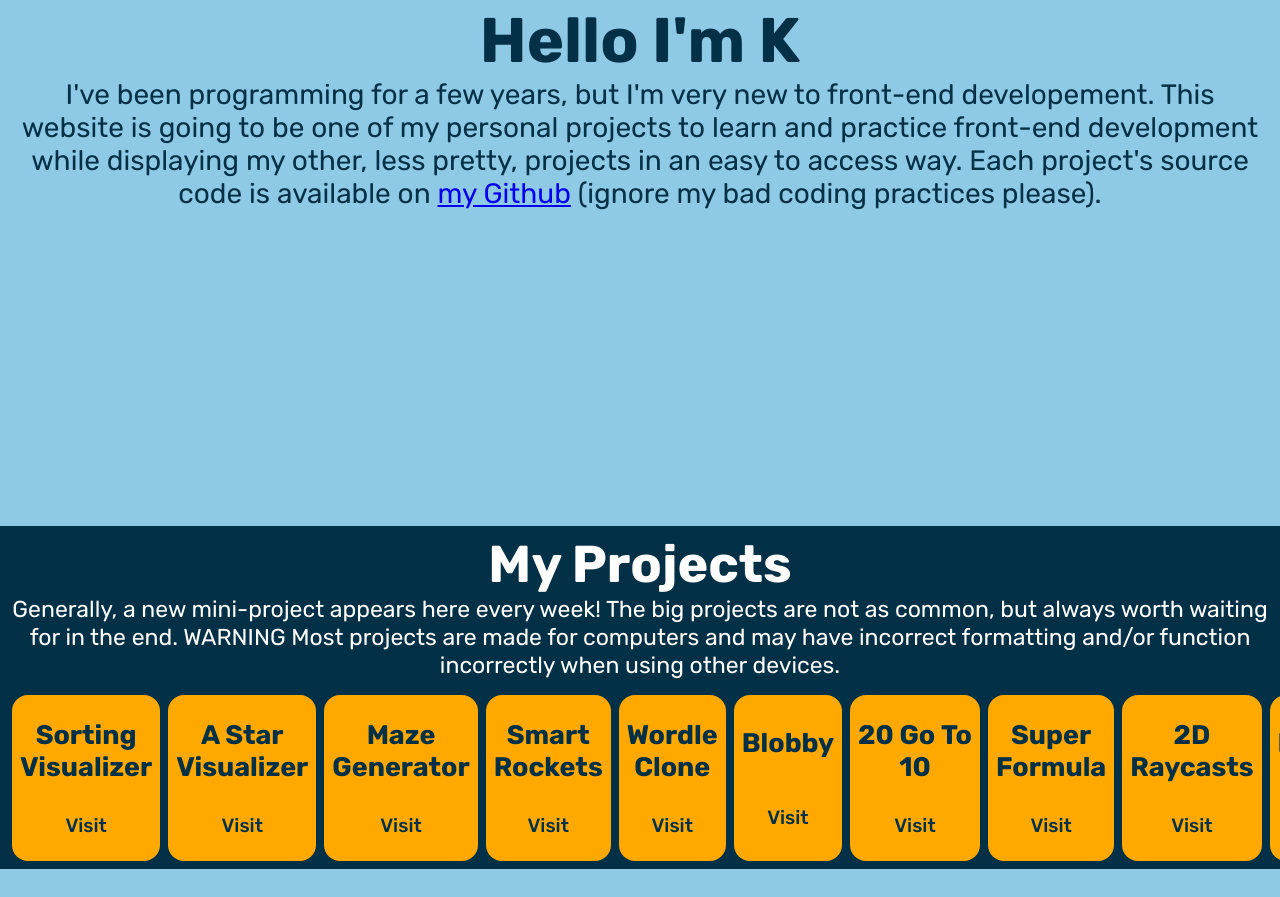
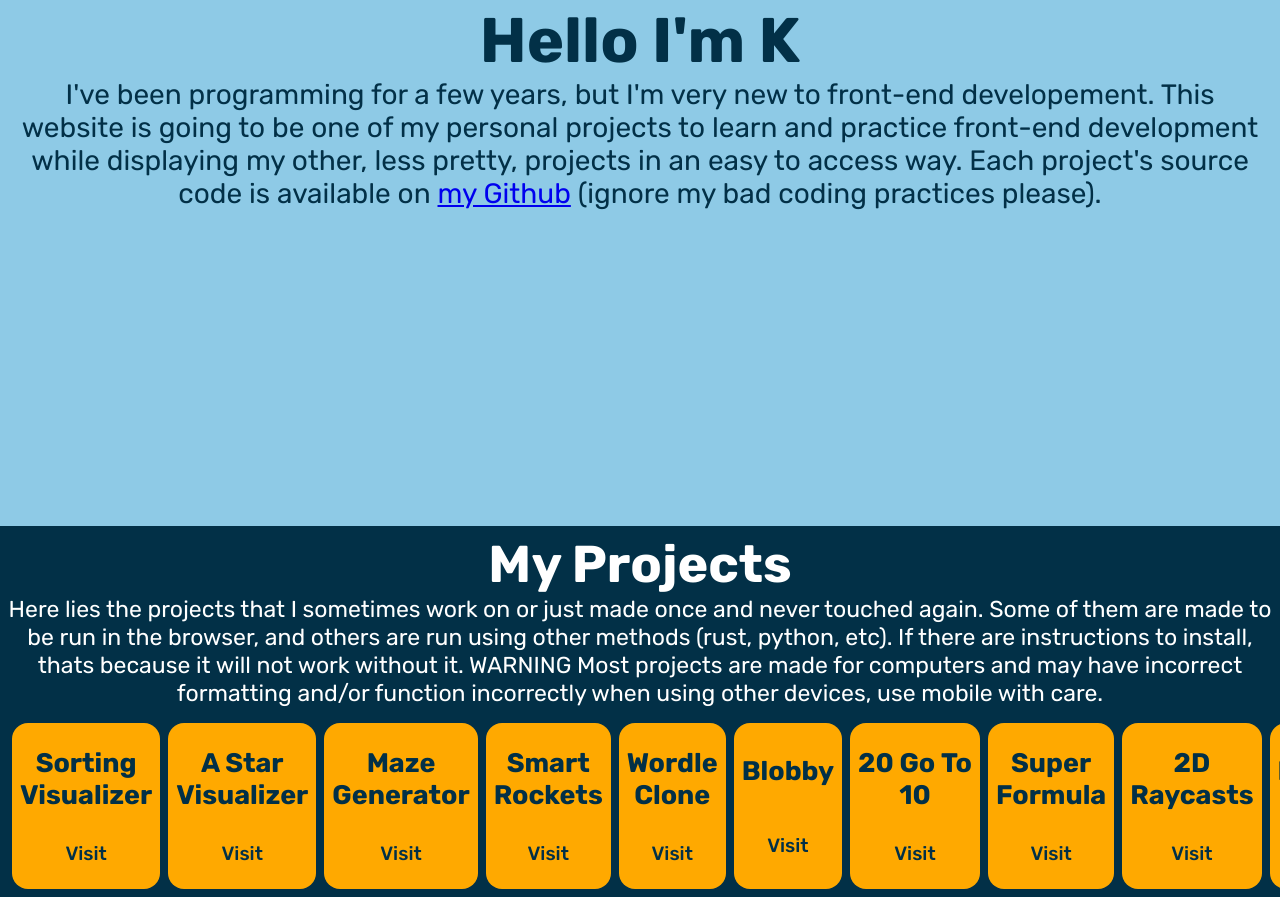
Before and after one commit to shazzzaammm/Project-Hub, a plain HTML site: page index.html in a window 1280 px wide. Shown: the part 1114-2011 px from the top of the page. Before the commit the page ends 1983 px from the top, so only its background shows below. Drawn offline with Linux system fonts and the light colour scheme.

Commit message:
updated the project body text

```diff
--- a/index.html
+++ b/index.html
@@ -28,9 +28,11 @@
       <div class="text-section">
         <h1 class="text-header">My Projects</h1>
         <p class="body-text">
-          Generally, a new mini-project appears here every week! The big projects are not as common,
-          but always worth waiting for in the end. WARNING Most projects are made for computers and
-          may have incorrect formatting and/or function incorrectly when using other devices.
+          Here lies the projects that I sometimes work on or just made once and never touched again.
+          Some of them are made to be run in the browser, and others are run using other methods
+          (rust, python, etc). If there are instructions to install, thats because it will not work
+          without it. WARNING Most projects are made for computers and may have incorrect formatting
+          and/or function incorrectly when using other devices, use mobile with care.
         </p>
       </div>
       <div class="projects"></div>
```
